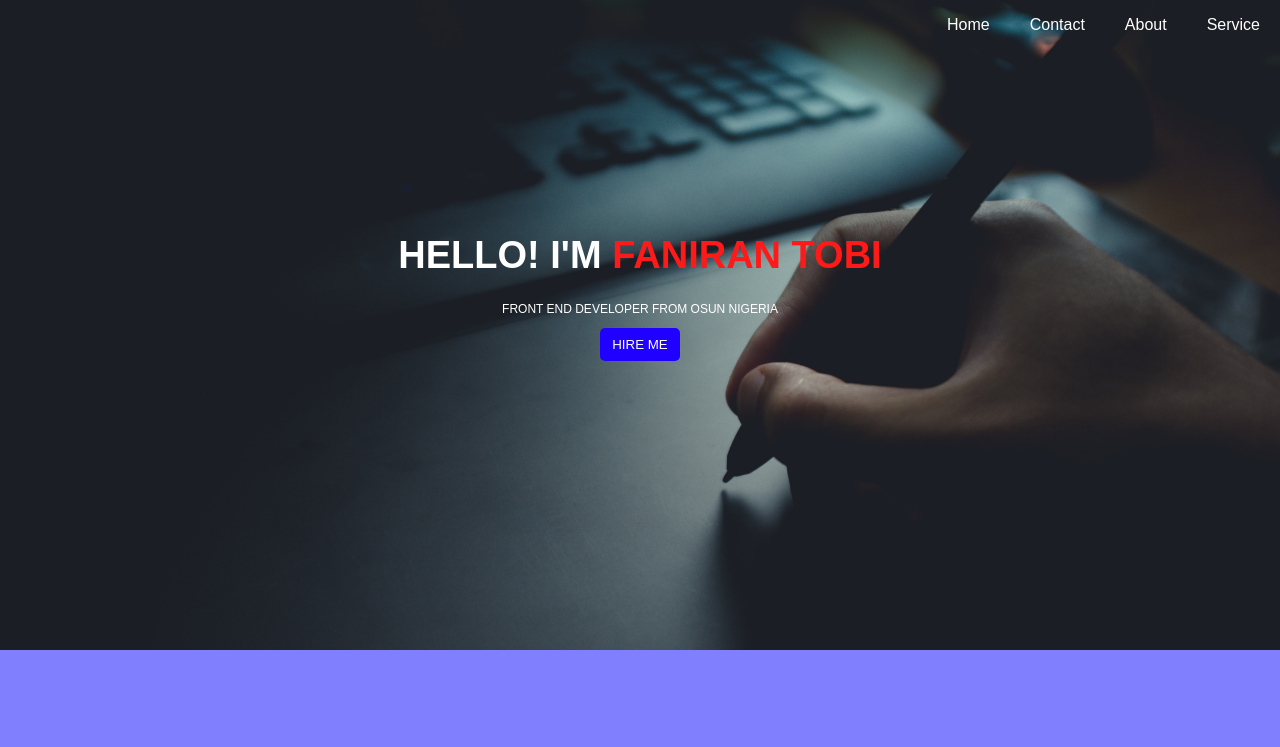
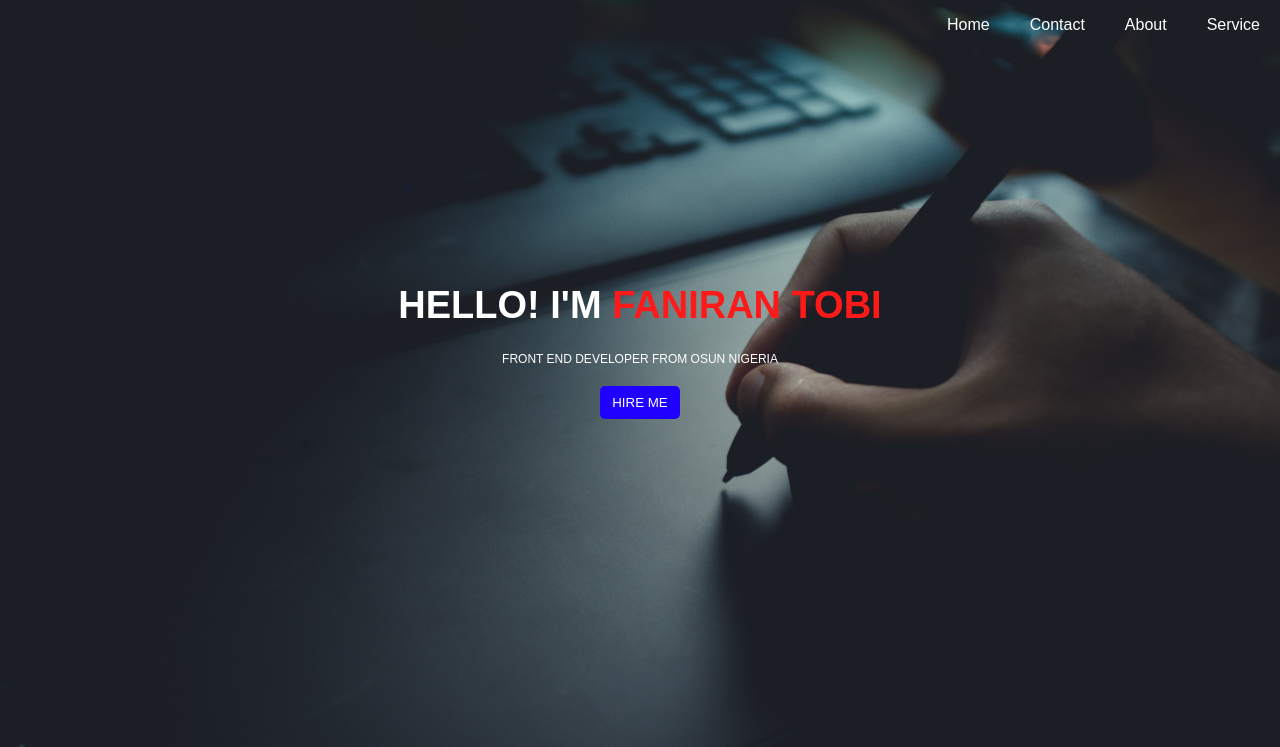
Before and after one commit to fantee-hub/profile-page, a plain HTML site: page index.html in a window 1280 px wide. Shown: the top 747 px of the page. Drawn offline with Linux system fonts and the light colour scheme.

Commit message:
Update index.css

```diff
--- a/index.css
+++ b/index.css
@@ -12,7 +12,7 @@ body{
   background-position: fixed;
   background-attachment: fixed;
   background-repeat: no-repeat;
-  height:650px;
+  height:750px;
   background-size: cover;
   margin:0;
   overflow: hidden;
@@ -20,7 +20,7 @@ body{
   padding: 0px;
 }
 .img-container-content{
-  margin-top:200px;
+  margin-top:250px;
   text-align: center;
   color:white;
 }
@@ -32,6 +32,7 @@ button{
   padding: 9px 12px;
   cursor:pointer;
   border-radius: 5px;
+  margin:8px;
 }
 button:hover{
   background: #4000ff;
```
